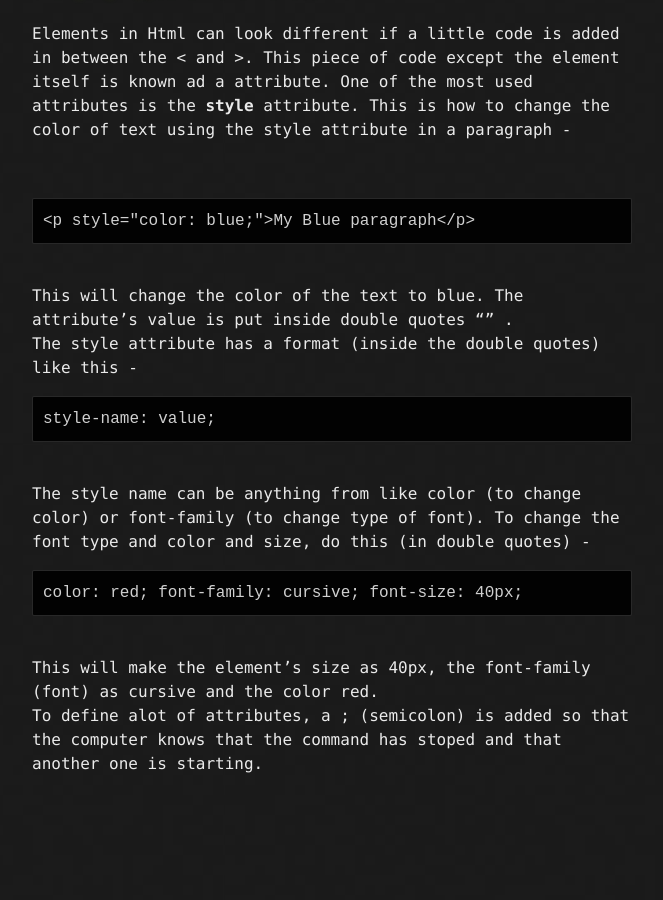
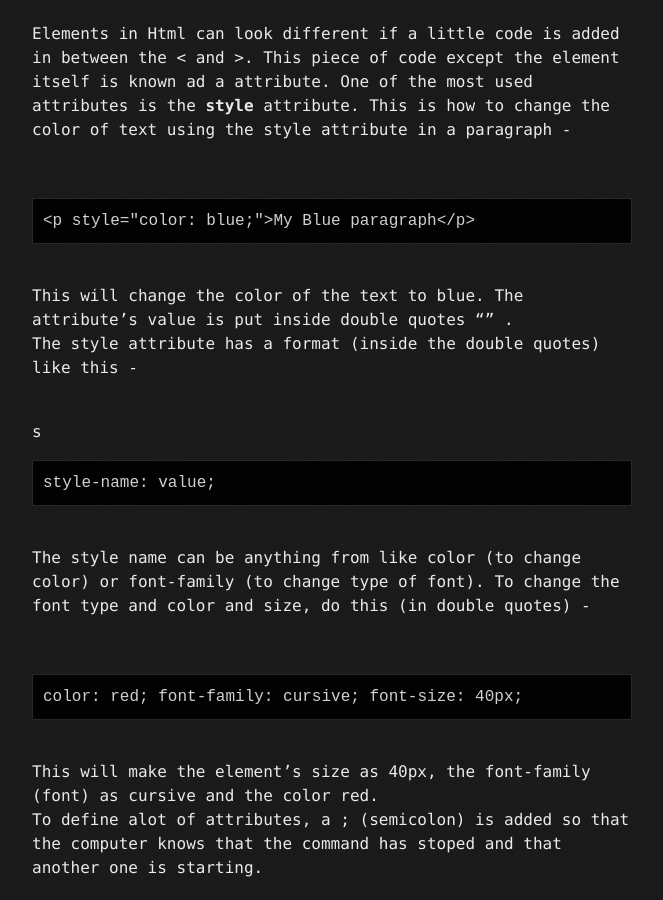
Before and after one commit to Pranked3/shaankmahajan.github.io, a Jekyll site: the page built from html-lessons.md, in a window 1280 px wide and 900 px high, scrolled down 3812 px. Shown: the whole window, without its empty margins (308-971 px from the left). Built offline with Jekyll 4.4.1, drawn with Linux system fonts in a browser that asks for light colours; the repository's description, which GitHub fills in, is left out; before the commit the page ends 4608 px from its top, so only the background shows below that.

Commit message:
change56

````diff
--- a/html-lessons.md
+++ b/html-lessons.md
@@ -161,15 +161,23 @@ This is how to change the color of text using the style attribute in a paragraph
 This will change the color of the text to blue. The attribute's value is put inside double quotes "" .
 <br />
 The style attribute has a format (inside the double quotes) like this -
+
+<br />s
+
 ```
 style-name: value;
 ```
+
 <br />
 The style name can be anything from like color (to change color) or font-family (to change type of font).
 To change the font type and color and size, do this (in double quotes) -
+
+<br />
+
 ```
 color: red; font-family: cursive; font-size: 40px;
 ```
+
 <br />
 This will make the element's size as 40px, the font-family (font) as cursive and the color red.
 <br />
````
